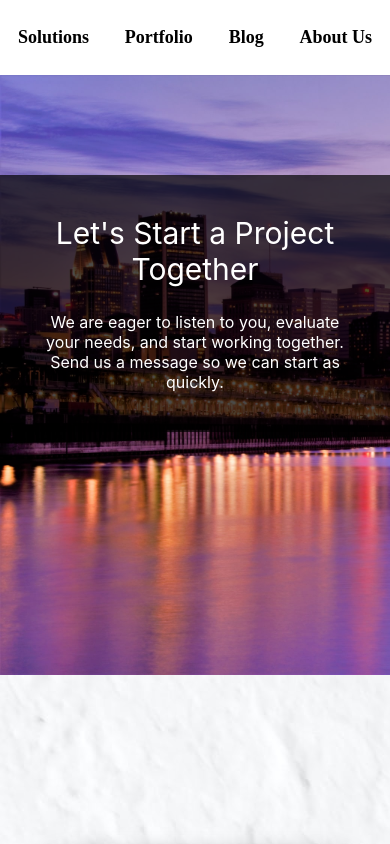
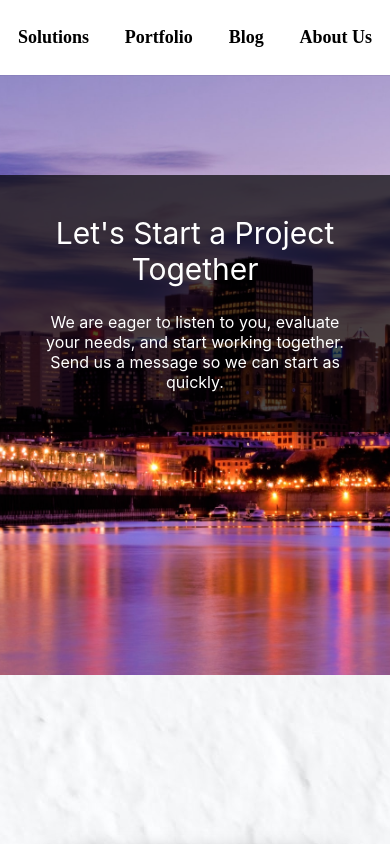
Before and after one commit to Ajmasta/sophia, a Next.js app: page /contact in a window 390 px wide. Shown: the top 844 px of the page. Built offline with nearby package versions, Linux system fonts and the light colour scheme.

Commit message:
tried another fixed background for iphone

```diff
--- a/components/fixedBackground.js
+++ b/components/fixedBackground.js
@@ -9,8 +9,7 @@ const FixedBackground = (props) => {
     useEffect(()=>{
         const setScroll=()=>{
             const div = document.getElementById("specialScroll")
-
-           div.style.setProperty("background-position",`left ${pageYOffset}px`)
+           setHeight(pageYOffset)
 
             }
 
@@ -21,8 +20,8 @@ const FixedBackground = (props) => {
     },[])
 return (
 <>
-    <div className={styles.specialScroll} id="specialScroll" >
-
+    <div className={styles.specialScroll} >
+    <img src="/images/montrealNight2.jpg" id="specialScroll"  style={{top:height}} alt="montreal at night" className={styles.image} />
     {props.children}
     </div>
 
--- a/components/fixedBackground.module.css
+++ b/components/fixedBackground.module.css
@@ -18,7 +18,6 @@
 }
 .image {
   object-fit: cover;
-  min-height: 1800px;
   width: 100%;
   position: absolute;
   min-height: 120% !important;
--- a/components/navbar.js
+++ b/components/navbar.js
@@ -1,4 +1,5 @@
 import { useMediaQuery } from "@material-ui/core"
+import Link from "next/link"
 import { useEffect, useState } from "react"
 import styles from "./navbar.module.css"
 
@@ -16,7 +17,7 @@ return(
     <div className={scroll? styles.containerScrolled:styles.container}>
     {mobile? "":scroll? <div className={styles.circleLogo} />:<div className={styles.circleLogoBlack} />}
 
-        {elements.map((element,i)=> <p key={`element${i}`} className={styles.navBarElements}> {element}</p>)}
+        {elements.map((element,i)=> <p key={`element${i}`} className={styles.navBarElements}> <Link href="/">{element}</Link></p>)}
     </div>
 
 )
```
